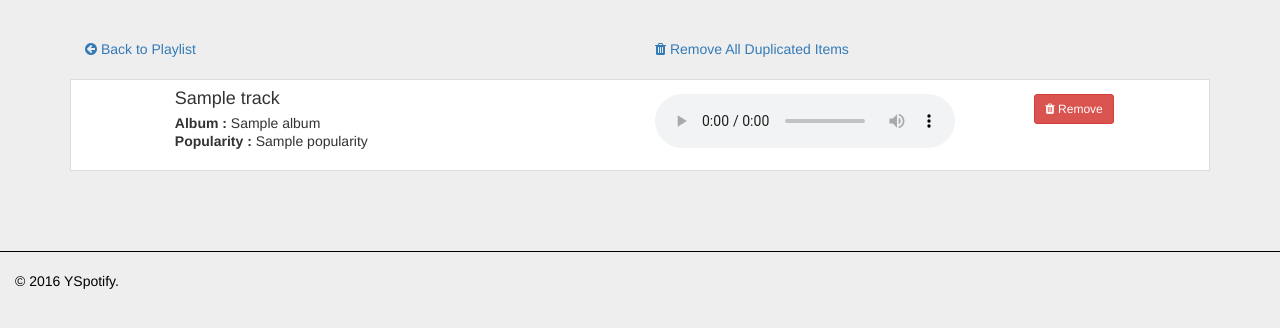
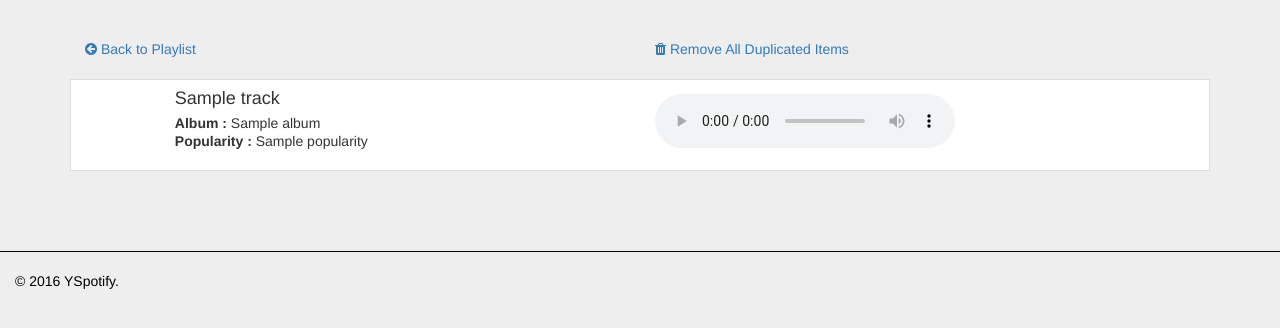
Before and after one commit to yakupadakli/yspotify, a Django app: template duplicate_cleaner/templates/duplicate_cleaner/playlist_detail.html in a window 1280 px wide. Shown: the part 51-379 px from the top of the page. Run offline with Django 3.2, Linux system fonts and the light colour scheme; the template is opened without the code that fills it: most values are stand-ins (such as "Sample title", 1, 10 or a date in 2020); some libraries are stand-ins or nearby versions.

Commit message:
Frontend fixes.

```diff
--- a/duplicate_cleaner/templates/duplicate_cleaner/index.html
+++ b/duplicate_cleaner/templates/duplicate_cleaner/index.html
@@ -5,8 +5,9 @@
 
 {% block content %}
   <h3>
-    {% trans "To access Spotify Duplicate Cleaner and More..." %}
+    {% trans "Remove duplicated tracks from your playlists and more..." %}
   </h3>
+  <br />
   <a href="{% url 'social:begin' 'spotify' %}?next={{ request.path }}" class="btn btn-primary btn-lg" id="login-button" role="button">
     {% trans 'Sign in with Spotify' %}
   </a>
--- a/duplicate_cleaner/templates/duplicate_cleaner/playlist_detail.html
+++ b/duplicate_cleaner/templates/duplicate_cleaner/playlist_detail.html
@@ -38,15 +38,15 @@
                   <strong>{% trans "Popularity" %} : </strong> {{ item.track.popularity }}
                 </p>
               </div>
-              <div class="col-xs-12 col-md-4 track-audio">
+              <div class="col-xs-12 col-md-6 track-audio">
                 <audio src="{{ item.track.preview_url }}" id="{{ item.track.id }}" controls></audio>
               </div>
-              <div class="col-xs-12 col-md-2 track-actions">
+              {% comment %}<div class="col-xs-12 col-md-2 track-actions">
                 <button type="button" id="button_delete" class="btn btn-danger btn-sm track-action-button" >
                   <i class="fa fa-trash" aria-hidden="true"></i>
                   {% trans "Remove" %}
                 </button>
-              </div>
+              </div>{% endcomment %}
             </div>
           </div>
         {% endfor %}
```
